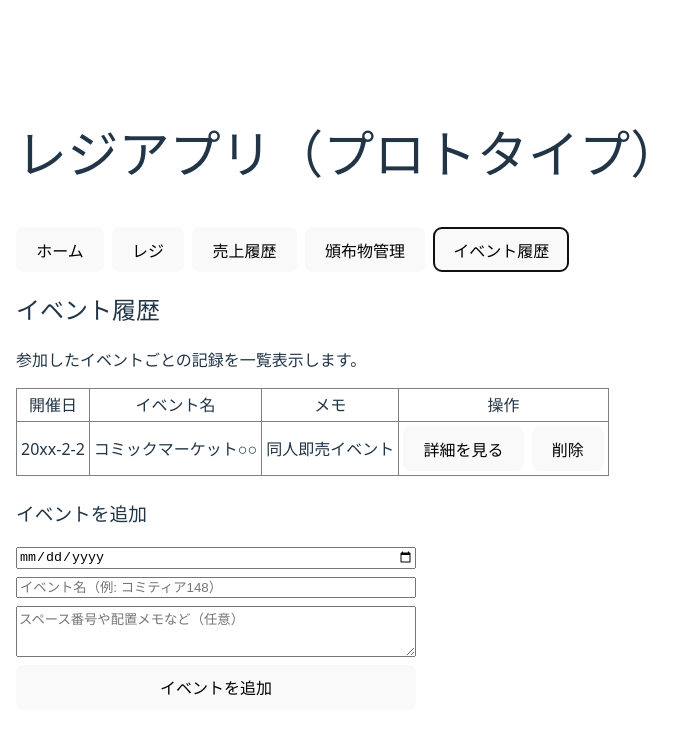
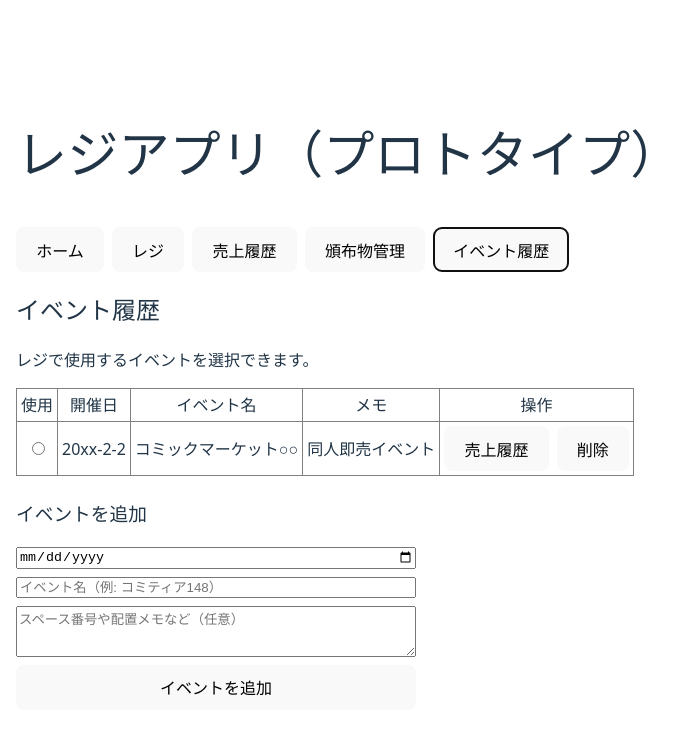
Before and after one commit to kei5o55/register, a React (Vite) app: page / in a window 1280 px wide. Both pictures are taken after a click on the button "イベント履歴". Shown: the top 734 px of the page, without its empty margins (0-693 px from the left). Built offline with nearby package versions, Linux system fonts and the light colour scheme.

Commit message:
イベント選択機能の追加
イベント履歴画面にラジオボタンを実装し，イベントを選択・イベントごとの売上履歴の確認ができるようにしました．

```diff
--- a/src/App.tsx
+++ b/src/App.tsx
@@ -10,6 +10,7 @@ import { SaleDetailScreen } from "./components/SaleDetailScreen";
 import { RegisterScreen } from "./components/RegisterScreen";
 import { ItemsScreen } from "./components/ItemScreen";
 import { EventListScreen } from "./components/EventListScreen";
+import { EventHistoryScreen } from "./components/EventHistoryScreen";
 
 
 type SaleItem = {//販売された商品の情報を表す型
@@ -19,7 +20,7 @@ type SaleItem = {//販売された商品の情報を表す型
   quantity: number; // 売れた数
 };
 
-type Screen = "home" | "register" | "history" | "saleDetail" | "items" | "events";//画面の種類を定義
+type Screen = "home" | "register" | "history" | "saleDetail" | "items" | "events" | "eventHistory";//画面の種類を定義
 
 const initialItems: Item[] = [//仮データ
   { id: "1", name: "新刊 A", price: 500, stock: 20 },
@@ -43,7 +44,16 @@ function App() {
   const [sales, setSales] = useState<Sale[]>(() => loadSales());
   const [events, setEvents] = useState<Event[]>(initialEvents);
   const [selectedSaleId, setSelectedSaleId] = useState<string | null>(null);
-  const [currentEventId, setCrurrentEventId] = useState<string | null>(null);
+  const [currentEventId, setCurrentEventId] = useState<string | null>(null);
+  const [selectedEventIdForHistory,setSelectedEventIdForHistory]= useState<string | null>(null);
+
+  const selectedEventForHistory = selectedEventIdForHistory
+  ? events.find((e) =>e.id === selectedEventIdForHistory) ?? null
+  : null;
+
+  const selectedEventSales = selectedEventForHistory
+  ? sales.filter((s) => s.eventId === selectedEventForHistory.id)
+  : [];
 
   useEffect(() => {//商品データの保存(itemsが変化したときに実行)
     saveItems(items);
@@ -89,6 +99,11 @@ function App() {
   const handleCheckout = () => {
     if (cart.length === 0) return;
 
+    if (!currentEventId){
+      alert("イベントを選択してください");
+      return;
+    }
+
     const total = totalPrice;
     const now = new Date();
 
@@ -107,7 +122,7 @@ function App() {
       datetime: now.toLocaleString(),
       total,
       items: saleItems,
-      eventId: currentEventId!,//選択されたイベントID
+      eventId: currentEventId,//選択されたイベントID(紐づけ)
     };
 
     setSales((prev) => [sale, ...prev]);
@@ -259,15 +274,32 @@ function App() {
       {screen === "events" && (
         <EventListScreen
           events={events}
-          onSelectEvent={(id) =>
-            //console.log("イベント詳細へ:",id);
-            setCrurrentEventId(id)
+          currentEventId={currentEventId}
+          onSelectCurrentEvent={(id)=>{
+            setCurrentEventId(id);
+          }}
+          onOpenEventHistory={(id) => {
+            setSelectedEventIdForHistory(id);
+            setScreen("eventHistory");
             //将来的にイベント詳細画面へ遷移する処理を追加予定
-          }
+          }}
           onAddEvent={handleAddEvent}
           onDeleteEvent={handleDeleteEvent}
         />
       )}
+
+      {screen ==="eventHistory" &&
+        selectedEventForHistory &&(
+          <EventHistoryScreen
+          event={selectedEventForHistory}
+          sales={selectedEventSales}
+          onBack={() => setScreen("events")}
+          onSelectSale={(id) =>{
+            setSelectedSaleId(id);
+            setScreen("saleDetail");
+          }}
+          />
+        )}
     </div>
   );
 }
--- /dev/null
+++ b/src/components/EventHistoryScreen.tsx
@@ -0,0 +1,34 @@
+// src/components/EventHistoryScreen.tsx
+import type { Event, Sale } from "../types";
+import { HistoryScreen } from "./HistoryScreen"; // 既存を再利用するなら
+
+type EventHistoryScreenProps = {
+  event: Event;
+  sales: Sale[];                // すでにフィルタ済みの配列をもらう
+  onBack: () => void;
+  onSelectSale: (id: string) => void;
+};
+
+export function EventHistoryScreen({
+  event,
+  sales,
+  onBack,
+  onSelectSale,
+}: EventHistoryScreenProps) {
+  return (
+    <div>
+      <h2>{event.name} の売上履歴</h2>
+      <p>開催日: {event.date}</p>
+      {event.memo && <p>メモ: {event.memo}</p>}
+
+      <hr style={{ margin: "16px 0" }} />
+
+      {/* 既存の HistoryScreen をそのまま再利用 */}
+      <HistoryScreen sales={sales} onSelectSale={onSelectSale} />
+
+      <button style={{ marginTop: 16 }} onClick={onBack}>
+        イベント一覧に戻る
+      </button>
+    </div>
+  );
+}
--- a/src/components/EventListScreen.tsx
+++ b/src/components/EventListScreen.tsx
@@ -3,14 +3,18 @@ import type { Event } from "../types";
 
 type EventListProps = {
   events: Event[];
-  onSelectEvent: (id: string) => void;
+  currentEventId: string | null;
+  onSelectCurrentEvent: (id: string) => void;
+  onOpenEventHistory: (id: string) => void;
   onDeleteEvent: (id: string) => void;
   onAddEvent: (name: string, date: string, memo: string) => void;
 };
 
 export function EventListScreen({
   events,
-  onSelectEvent,
+  currentEventId,
+  onSelectCurrentEvent,
+  onOpenEventHistory,
   onDeleteEvent,
   onAddEvent,
 }: EventListProps) {
@@ -32,7 +36,7 @@ export function EventListScreen({
   return (
     <div>
       <h2>イベント履歴</h2>
-      <p>参加したイベントごとの記録を一覧表示します。</p>
+      <p>レジで使用するイベントを選択できます。</p>
 
       {events.length === 0 ? (
         <p>まだイベントが登録されていません。</p>
@@ -44,6 +48,7 @@ export function EventListScreen({
         >
           <thead>
             <tr>
+              <th>使用</th>
               <th>開催日</th>
               <th>イベント名</th>
               <th>メモ</th>
@@ -53,19 +58,34 @@ export function EventListScreen({
           <tbody>
             {events.map((event) => (
               <tr key={event.id}>
+                <td style={{ textAlign: "center" }}>
+                  <input
+                    type="radio"
+                    name="currentEvent"
+                    checked={currentEventId === event.id}
+                    onChange={() => onSelectCurrentEvent(event.id)}
+                  />
+                </td>
                 <td>{event.date}</td>
-                <td>{event.name}</td>
+                <td>
+                  {event.name}
+                  {currentEventId === event.id && (
+                    <strong style={{ marginLeft: 8, color: "green" }}>
+                      （現在のイベント）
+                    </strong>
+                  )}
+                </td>
                 <td>{event.memo ?? "-"}</td>
                 <td>
-                  <button onClick={() => onSelectEvent(event.id)}>
-                    詳細を見る
+                  <button onClick={() => onOpenEventHistory(event.id)}>
+                    売上履歴
                   </button>
                   <button
                     style={{ marginLeft: 8 }}
                     onClick={() => {
                       if (
                         window.confirm(
-                          `"${event.name}" を削除しますか？関連する売上履歴も消える可能性があります。`
+                          `"${event.name}" を削除しますか？関連する売上履歴も削除されます。`
                         )
                       ) {
                         onDeleteEvent(event.id);
@@ -87,7 +107,6 @@ export function EventListScreen({
           type="date"
           value={newDate}
           onChange={(e) => setNewDate(e.target.value)}
-          placeholder="開催日"
         />
         <input
           type="text"
```
